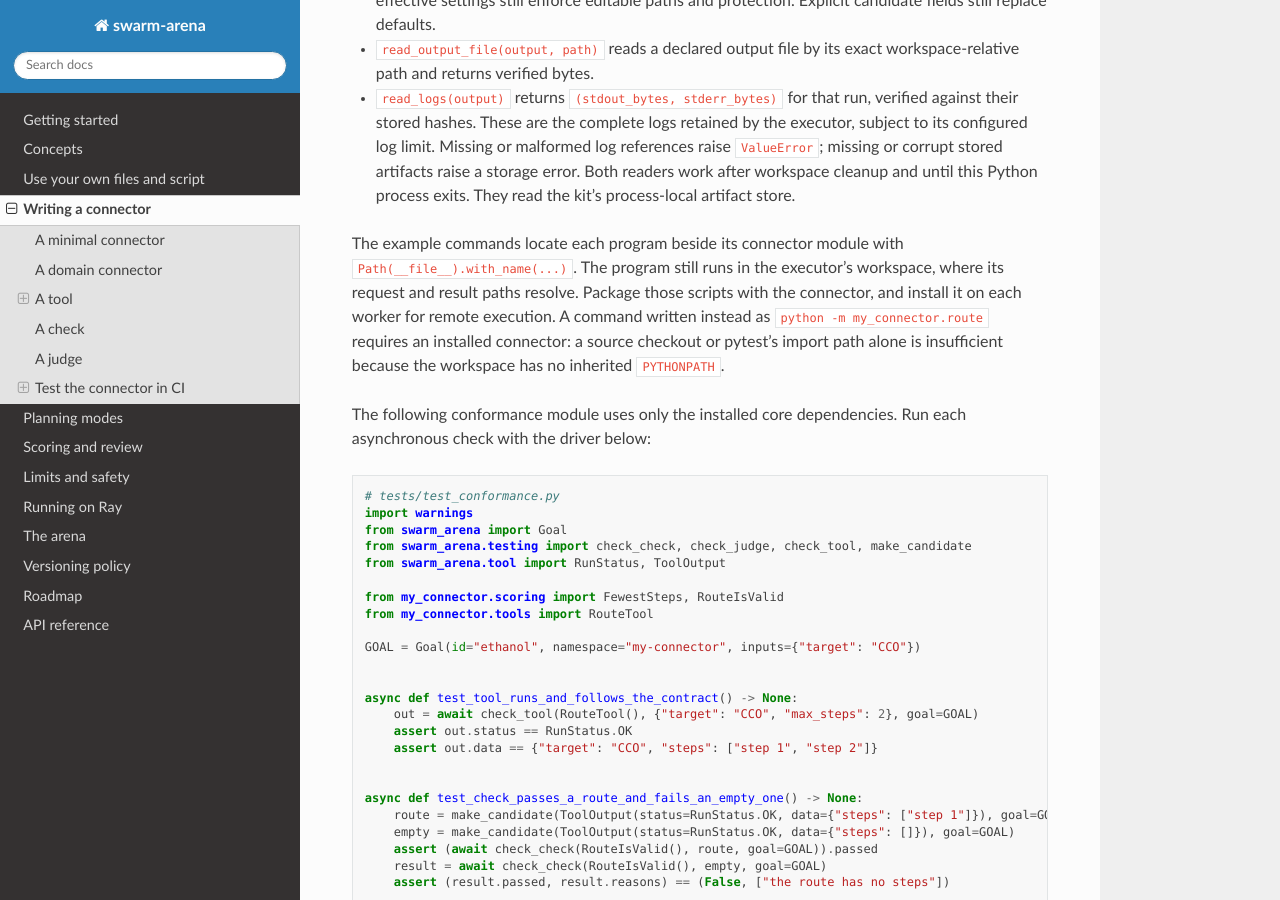
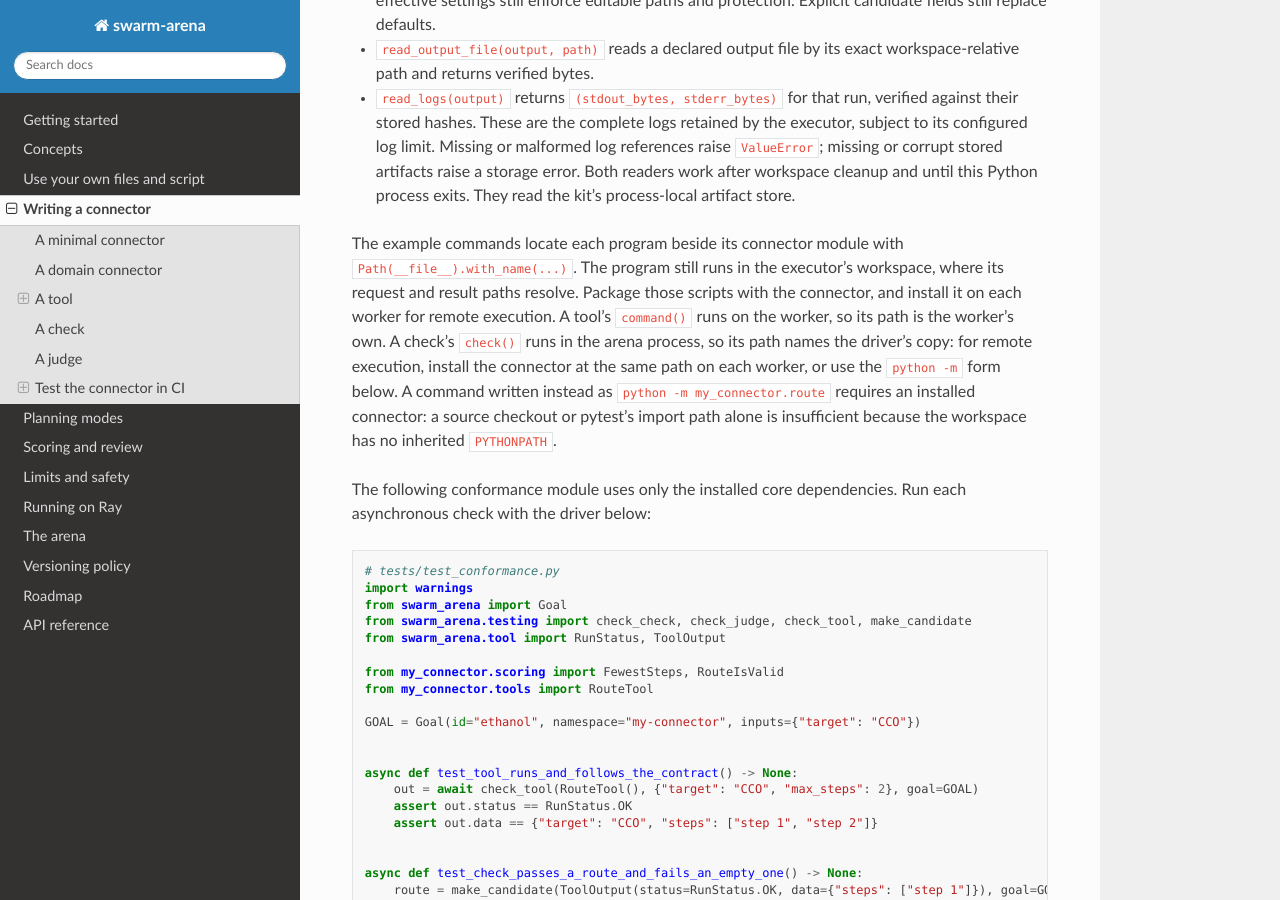
Before and after one commit to shreyasvinaya/swarm-arena, a Sphinx documentation site: the page built from docs/writing-a-connector.md, in a window 1280 px wide and 900 px high, scrolled down 10508 px. Built offline with Sphinx 7.4.7 and the Read the Docs theme 3.1.0, drawn with Linux system fonts in a browser that asks for light colours.

Commit message:
docs(connector): say where a check's program path is resolved
A check builds its command in the arena process, so Path(__file__) names the
driver's copy; remote workers need the connector at the same path, or the
python -m form. A tool's command is built on the worker.

```diff
--- a/docs/writing-a-connector.md
+++ b/docs/writing-a-connector.md
@@ -571,6 +571,10 @@ The example commands locate each program beside its connector module with
 `Path(__file__).with_name(...)`. The program still runs in the executor's
 workspace, where its request and result paths resolve. Package those scripts
 with the connector, and install it on each worker for remote execution.
+A tool's `command()` runs on the worker, so its path is the worker's own. A
+check's `check()` runs in the arena process, so its path names the driver's
+copy: for remote execution, install the connector at the same path on each
+worker, or use the `python -m` form below.
 A command written instead as `python -m my_connector.route` requires an
 installed connector: a source checkout or pytest's import path alone is
 insufficient because the workspace has no inherited `PYTHONPATH`.
```
